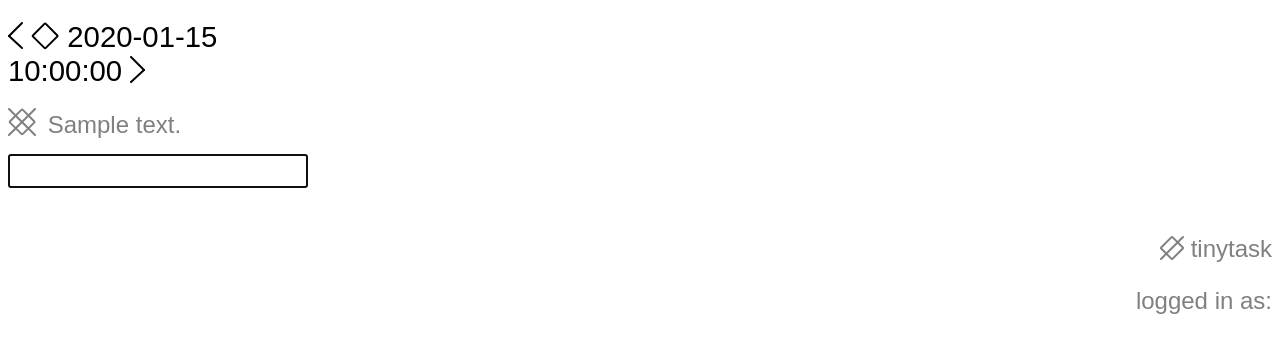
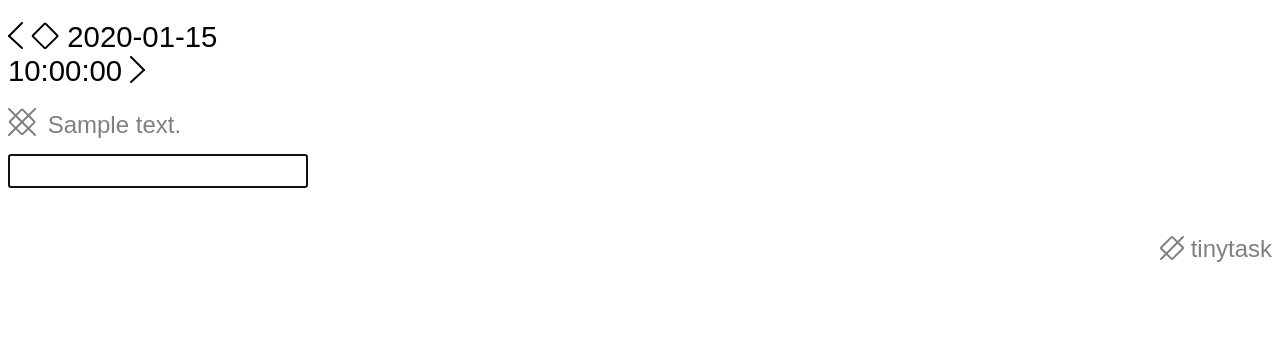
Before and after one commit to heytanuki/tinytask, a Python web app: template templates/task_list.html in a window 1280 px wide. Shown: the top 353 px of the page. Run offline with Jinja, Linux system fonts and the light colour scheme; the template is opened without the code that fills it: most values are stand-ins (such as "Sample title", 1, 10 or a date in 2020); some libraries are stand-ins or nearby versions.

Commit message:
hiding username

```diff
--- a/templates/task_list.html
+++ b/templates/task_list.html
@@ -190,7 +190,7 @@ div.bottomlogo {
     </g>
     <line id="logoslash" x1="27" y1="5" x2="5" y2="27" />
   </svg><span> tinytask</span>
-  <p>logged in as: <span id="username"></span>
+  <p><span id="username"></span>
 </div>
 
 <script src="https://ajax.googleapis.com/ajax/libs/jquery/3.2.1/jquery.min.js"></script>
@@ -264,7 +264,8 @@ $(document).ready(function() {
 
   set_logo_tense();
 
-  $("span#username").text("{{ logged_in_as }}")
+  $("span#username").text("{{ logged_in_as }}");
+  $("span#username").hide();
 
   $("svg#task_diamond").each(function(i) {
     update_menu_tomorrow($(this));
```
